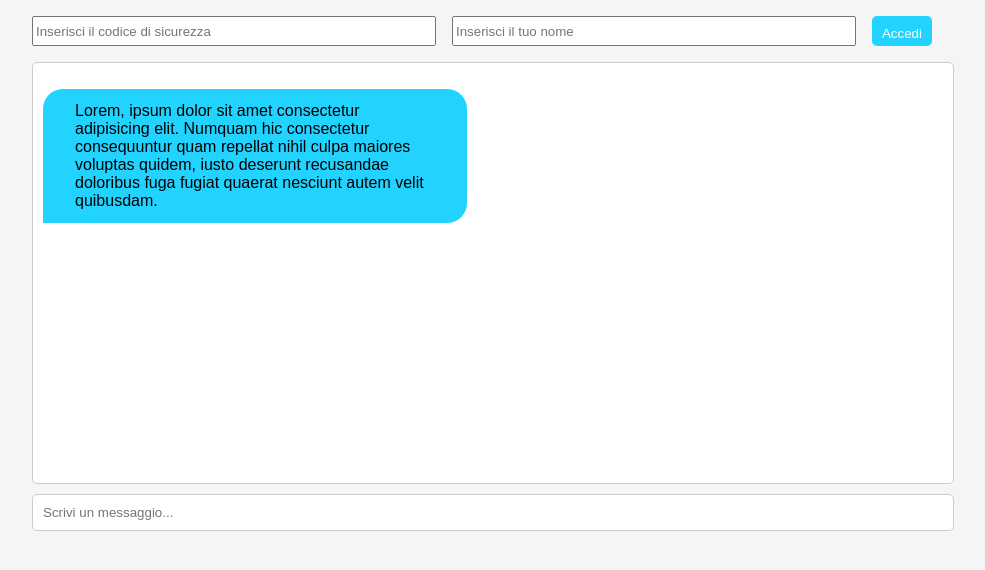
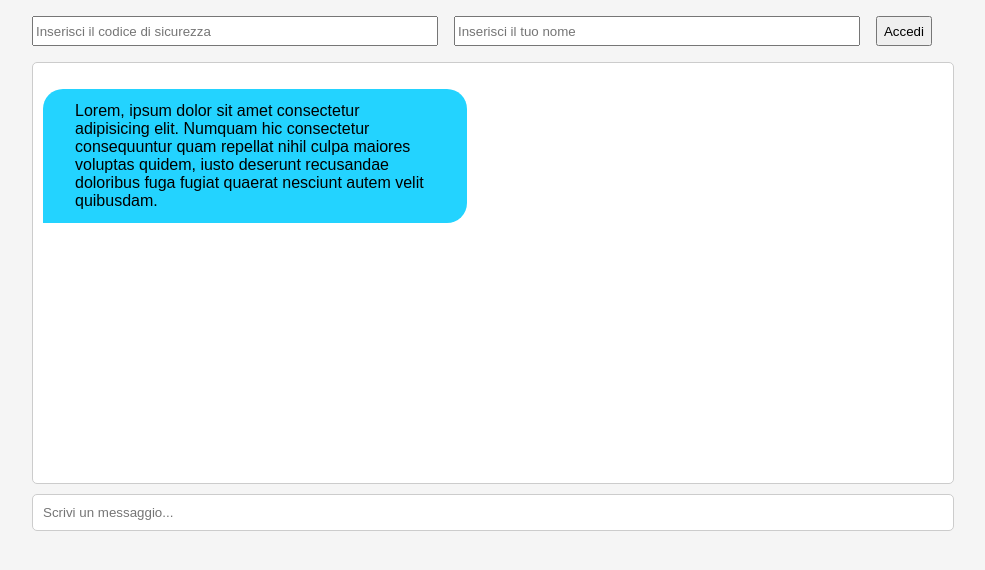
Before and after one commit to EasySimho/RealTimeChat, a website: page index.html in a window 1280 px wide. Shown: the whole page, without its empty margins (158-1143 px from the left). Drawn offline with nearby package versions, Linux system fonts and the light colour scheme; no server answers.

Commit message:
Update index.html

```diff
--- a/index.html
+++ b/index.html
@@ -63,18 +63,6 @@
         margin-right: 1rem;
       }
 
-      #login-button {
-        padding: 10px;
-        border: none;
-        background-color: #23d3ff;
-        color: white;
-        border-radius: 5px;
-        cursor: pointer;
-      }
-
-      #login-button:hover {
-        background-color: #1f9bcf;
-      }
 
     </style>
   </head>
```
